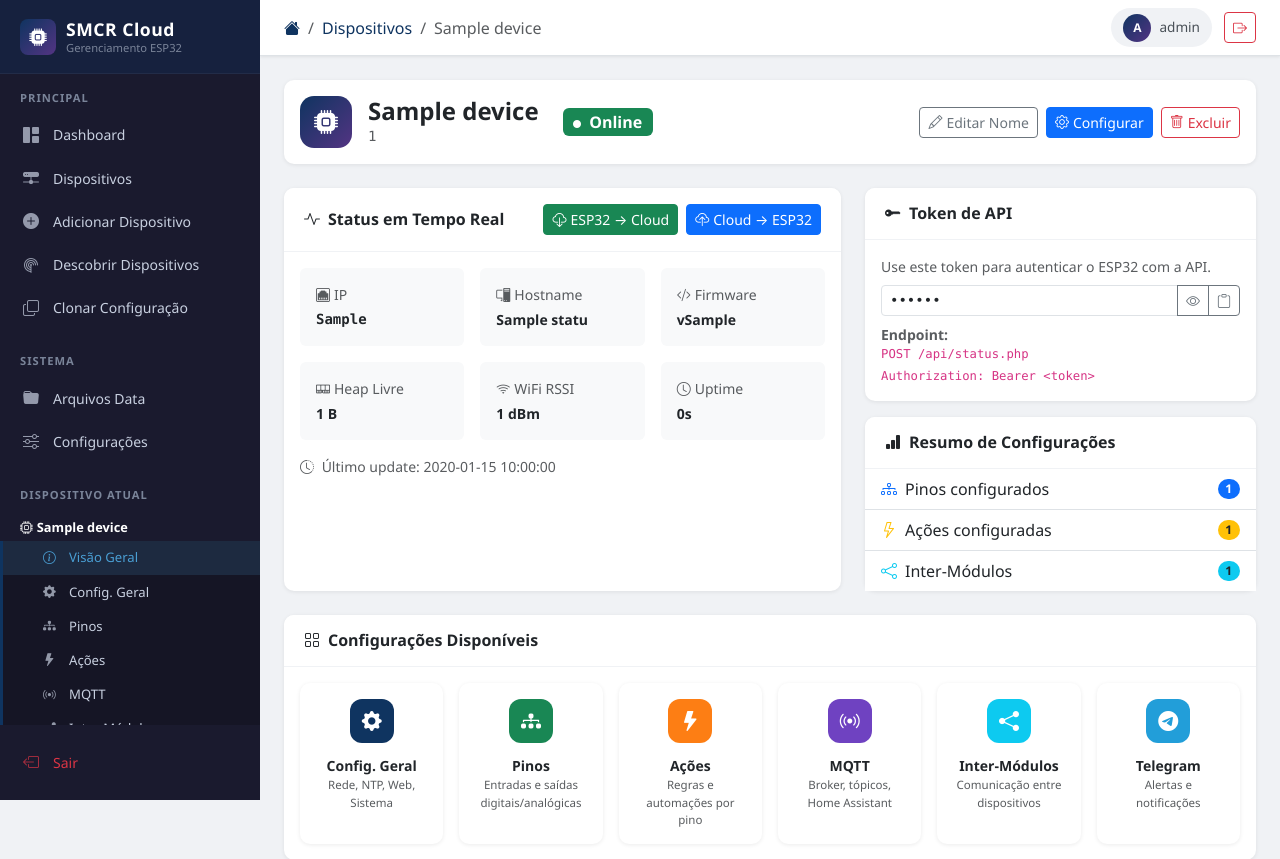
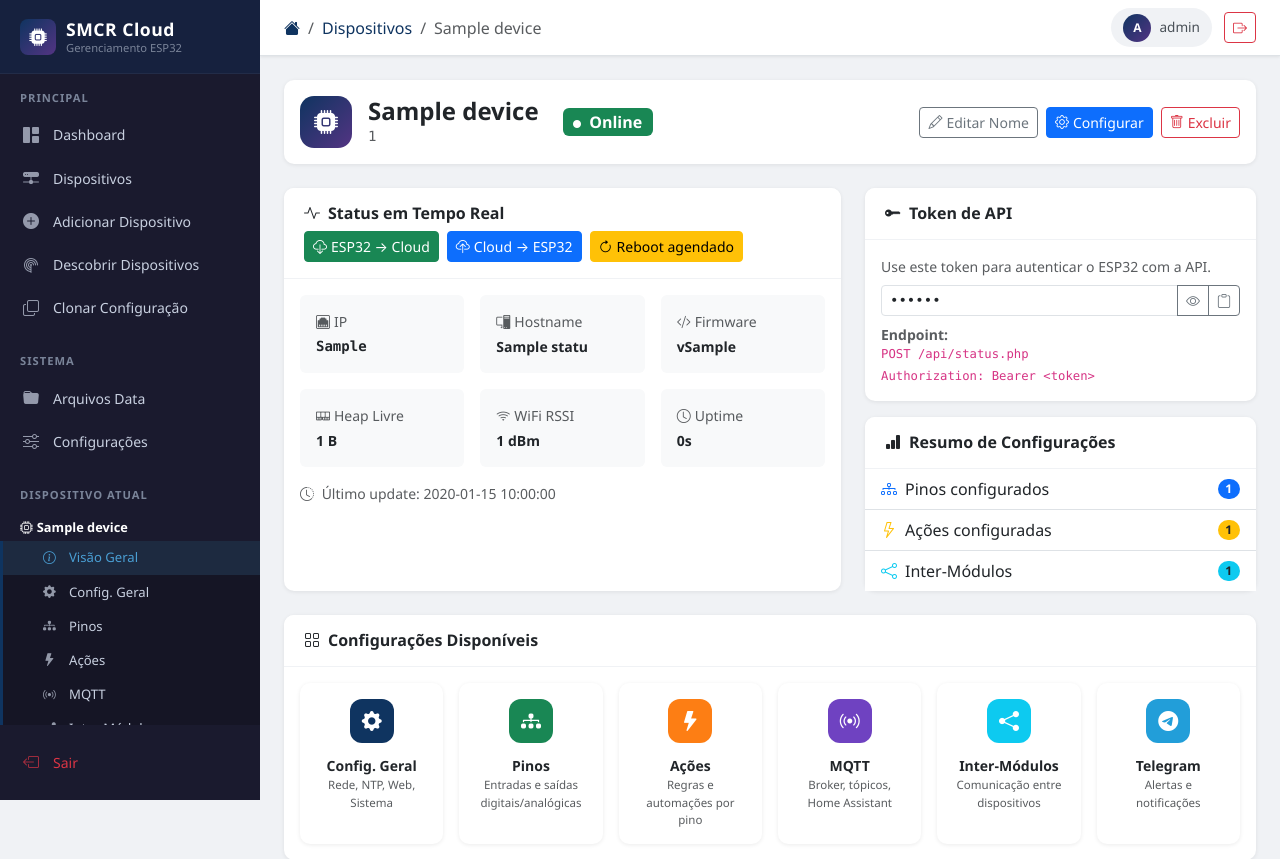
Before and after one commit to rede-analista/SMCR_CLOUD, a PHP site: page /devices/view.php?device_id=1 in a window 1280 px wide. Shown: the top 859 px of the page. Run offline with PHP 8.4, Linux system fonts and the light colour scheme; a user stored in the database is signed in; tables that the repository leaves empty hold one stand-in row (values such as "Sample post").

Commit message:
feat: adiciona flag reboot_on_sync para reinicializar ESP32 no próximo sincronismo
- Nova coluna reboot_on_sync em device_config (default 0)
- get_config.php retorna a flag e auto-desativa após enviar (ESP já vai rebootar)
- Novo endpoint POST /api/set_reboot_on_sync.php para ativar/desativar via UI
- Botão "Reboot no sync" em devices/view.php com feedback visual (amarelo quando agendado)
- Script de migração em install/migrate_reboot_on_sync.sql para bancos existentes

Co-Authored-By: Claude Sonnet 4.6 <noreply@anthropic.com>

```diff
--- a/devices/view.php
+++ b/devices/view.php
@@ -30,6 +30,10 @@ $actions_count = (int)$stmt->fetchColumn();
 $stmt = $db->prepare('SELECT COUNT(*) FROM device_intermod WHERE device_id = ?');
 $stmt->execute([$device_id]);
 $intermod_count = (int)$stmt->fetchColumn();
+
+$stmt = $db->prepare('SELECT reboot_on_sync FROM device_config WHERE device_id = ?');
+$stmt->execute([$device_id]);
+$reboot_on_sync = (bool)($stmt->fetchColumn() ?: false);
 
 function format_uptime_full(int $ms): string {
     $s = (int)($ms / 1000);
@@ -108,6 +112,11 @@ include __DIR__ . '/../includes/header.php';
                             onclick="pushDevice(<?= $device_id ?>)"
                             <?= $device['online'] ? '' : 'disabled title="Dispositivo offline"' ?>>
                         <i class="bi bi-cloud-upload me-1"></i>Cloud → ESP32
+                    </button>
+                    <button id="btn_reboot_sync" class="btn btn-sm <?= $reboot_on_sync ? 'btn-warning' : 'btn-outline-warning' ?>"
+                            onclick="toggleRebootOnSync(<?= $device_id ?>)"
+                            title="<?= $reboot_on_sync ? 'Reboot agendado para o próximo sincronismo — clique para cancelar' : 'Agendar reboot no próximo sincronismo do ESP32' ?>">
+                        <i class="bi bi-arrow-clockwise me-1"></i><?= $reboot_on_sync ? 'Reboot agendado' : 'Reboot no sync' ?>
                     </button>
                 </div>
             </div>
@@ -299,6 +308,41 @@ function pullDevice(device_id) {
     });
 }
 
+function toggleRebootOnSync(device_id) {
+    const btn = document.getElementById('btn_reboot_sync');
+    const isActive = btn.classList.contains('btn-warning');
+    const enable = !isActive;
+
+    if (enable && !confirm('Agendar reboot no próximo sincronismo?\n\nO ESP32 será reiniciado na próxima vez que buscar a configuração no cloud.')) return;
+
+    btn.disabled = true;
+    btn.innerHTML = '<span class="spinner-border spinner-border-sm me-1"></span>';
+
+    fetch('/api/set_reboot_on_sync.php', {
+        method: 'POST',
+        headers: { 'Content-Type': 'application/json' },
+        body: JSON.stringify({ device_id, enable }),
+    })
+    .then(r => r.json())
+    .then(data => {
+        btn.disabled = false;
+        if (!data.ok) { alert('Erro:\n' + data.error); return; }
+        if (data.reboot_on_sync) {
+            btn.className = 'btn btn-sm btn-warning';
+            btn.innerHTML = '<i class="bi bi-arrow-clockwise me-1"></i>Reboot agendado';
+            btn.title = 'Reboot agendado para o próximo sincronismo — clique para cancelar';
+        } else {
+            btn.className = 'btn btn-sm btn-outline-warning';
+            btn.innerHTML = '<i class="bi bi-arrow-clockwise me-1"></i>Reboot no sync';
+            btn.title = 'Agendar reboot no próximo sincronismo do ESP32';
+        }
+    })
+    .catch(err => {
+        btn.disabled = false;
+        alert('Erro: ' + err.message);
+    });
+}
+
 function pushDevice(device_id) {
     if (!confirm('Sincronizar TUDO do Cloud para o ESP32?\n\nIsso inclui configurações gerais, pinos, ações e serviços.\nO ESP32 será reiniciado ao final.')) return;
 
--- /dev/null
+++ b/install/migrate_reboot_on_sync.sql
@@ -0,0 +1,6 @@
+-- Migração: adiciona flag reboot_on_sync à tabela device_config
+-- Executar uma única vez no banco existente
+
+ALTER TABLE device_config
+    ADD COLUMN IF NOT EXISTS reboot_on_sync TINYINT(1) NOT NULL DEFAULT 0
+    COMMENT 'Quando 1, o ESP32 faz reboot ao buscar a config. Auto-desativado após o sync.';
--- a/install/schema.sql
+++ b/install/schema.sql
@@ -99,6 +99,7 @@ CREATE TABLE IF NOT EXISTS device_config (
     cloud_sync_interval_min SMALLINT UNSIGNED DEFAULT 5,
     cloud_heartbeat_enabled TINYINT(1) DEFAULT 0,
     cloud_heartbeat_interval_min SMALLINT UNSIGNED DEFAULT 5,
+    reboot_on_sync TINYINT(1) DEFAULT 0,
     FOREIGN KEY (device_id) REFERENCES devices(id) ON DELETE CASCADE
 );
 
```
Also changed, not shown: api/get_config.php (+7 -0 lines), api/set_reboot_on_sync.php (added, +54 -0 lines).
